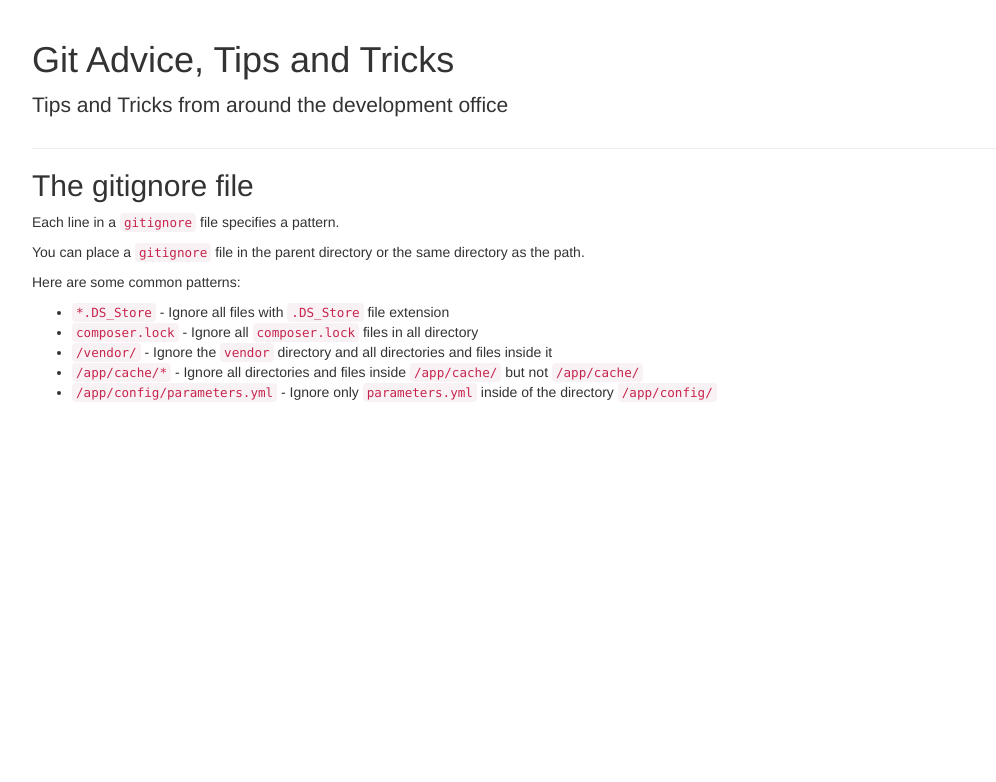
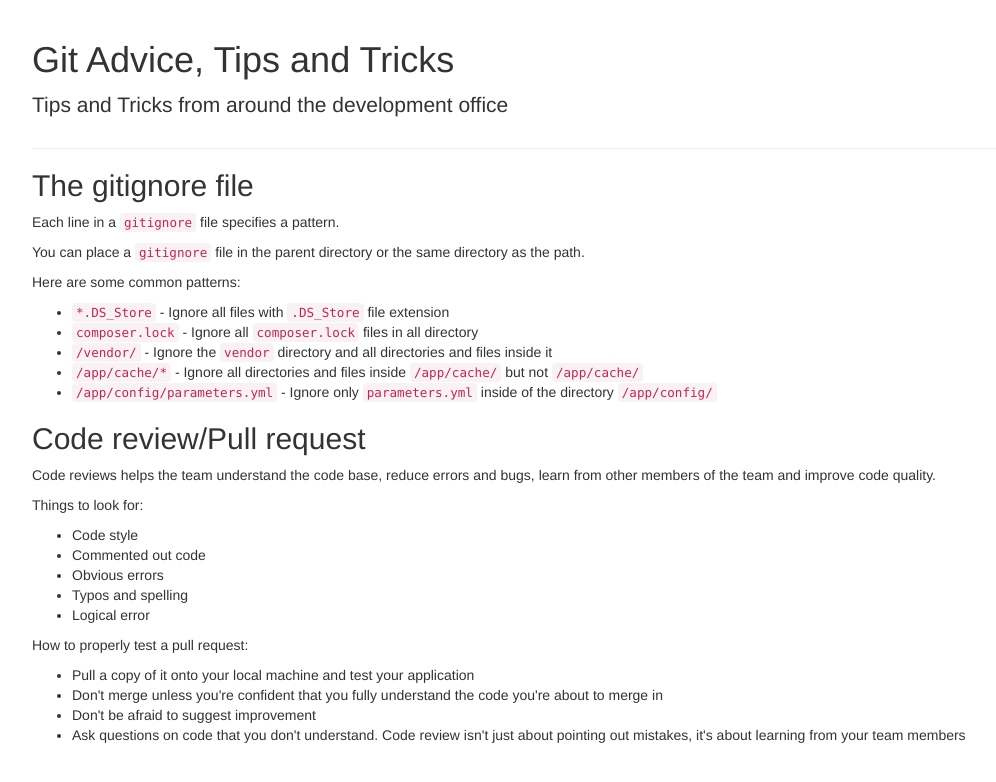
Before and after one commit to essencious/git-advice, a plain HTML site: page index.html in a window 1280 px wide. Shown: the whole page, without its empty margins (38-1034 px from the left). Drawn offline with nearby package versions, Linux system fonts and the light colour scheme.

Commit message:
Update code review tips

```diff
--- a/index.html
+++ b/index.html
@@ -26,6 +26,26 @@
         <li><code>/app/cache/*</code> - Ignore all directories and files inside <code>/app/cache/</code> but not <code>/app/cache/</code></li>
         <li><code>/app/config/parameters.yml</code> - Ignore only <code>parameters.yml</code> inside of the directory <code>/app/config/</code></li>
       </ul>
+
+      <h2>Code review/Pull request</h2>
+      <p>Code reviews helps the team understand the code base, reduce errors and bugs, learn from other members of the team and improve code quality. </p>
+
+      <p>Things to look for:</p>
+      <ul>
+        <li>Code style</li>
+        <li>Commented out code</li>
+        <li>Obvious errors</li>
+        <li>Typos and spelling</li>
+        <li>Logical error</li>
+      </ul>
+
+      <p>How to properly test a pull request:</p>
+      <ul>
+        <li>Pull a copy of it onto your local machine and test your application</li>
+        <li>Don't merge unless you're confident that you fully understand the code you're about to merge in</li>
+        <li>Don't be afraid to suggest improvement</li>
+        <li>Ask questions on code that you don't understand. Code review isn't just about pointing out mistakes, it's about learning from your team members</li>
+      </ul>
     </div>
   </body>
 </html>
```
